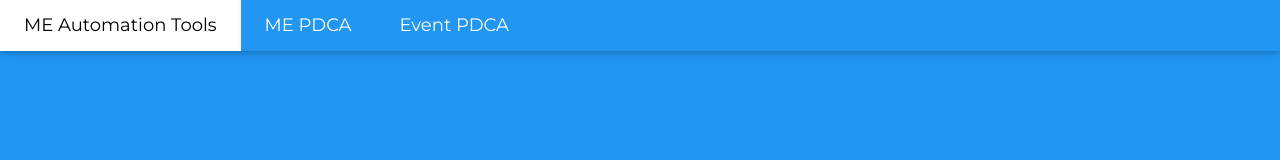
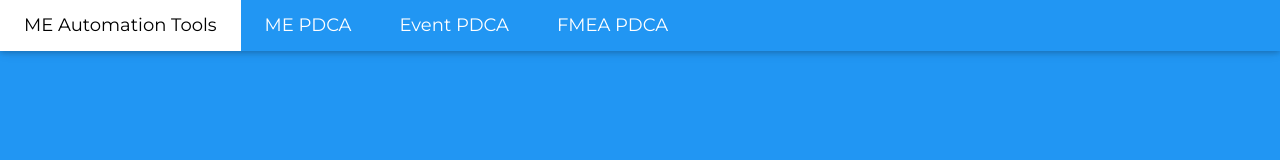
Before and after one commit to APQPxSystems/MEWebAppHomePage, a plain HTML site: page index.html in a window 1280 px wide. Shown: the top 160 px of the page. Drawn offline with nearby package versions, Linux system fonts and the light colour scheme.

Commit message:
Update index.html

```diff
--- a/index.html
+++ b/index.html
@@ -41,6 +41,7 @@
         <a href="https://me-systems.streamlit.app/" class="w3-bar-item w3-button w3-hide-small w3-padding-large w3-hover-white">ME Automation Tools</a>
         <a href="https://mepdca.streamlit.app/" class="w3-bar-item w3-button w3-hide-small w3-padding-large w3-hover-white">ME PDCA</a>
         <a href="https://apqpeventpdca.streamlit.app/" class="w3-bar-item w3-button w3-hide-small w3-padding-large w3-hover-white">Event PDCA</a>
+        <a href="https://fmeateam.streamlit.app/" class="w3-bar-item w3-button w3-hide-small w3-padding-large w3-hover-white">FMEA PDCA</a>
     </div>
 </div>
 
```
